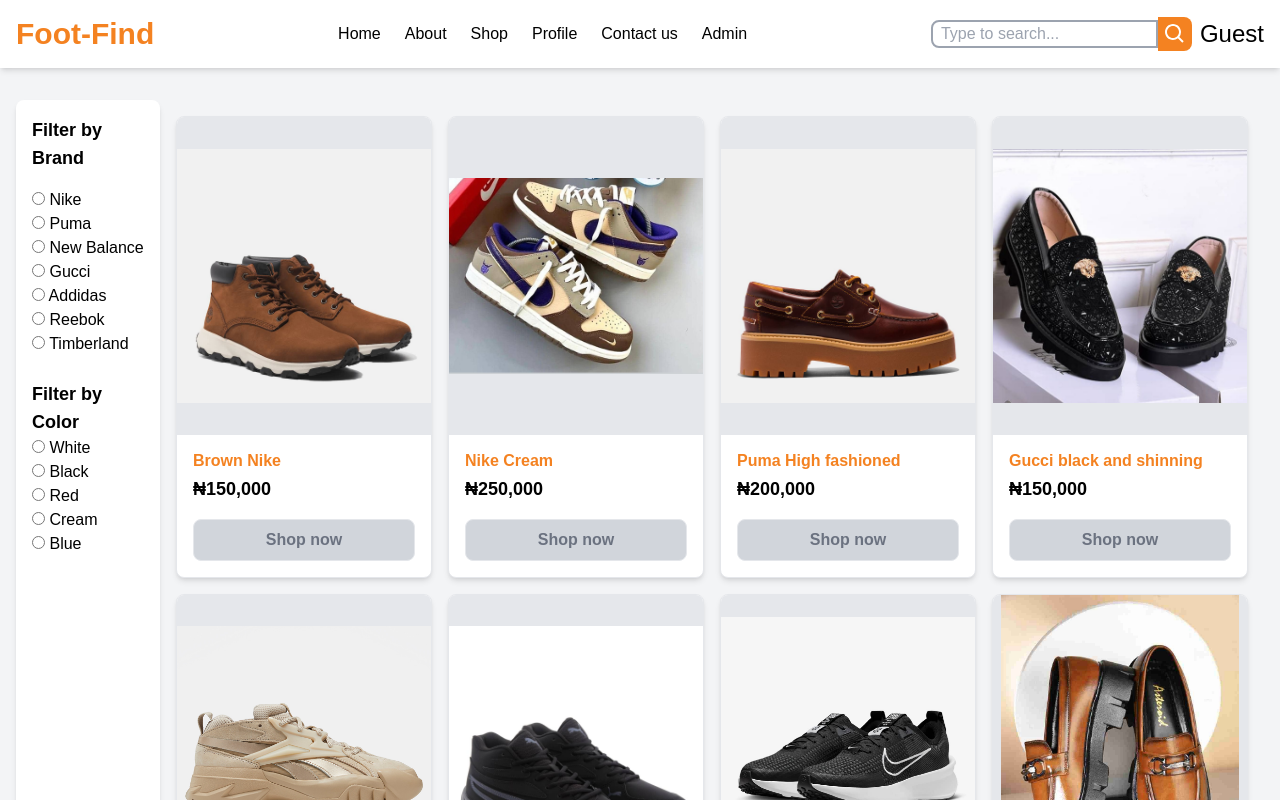
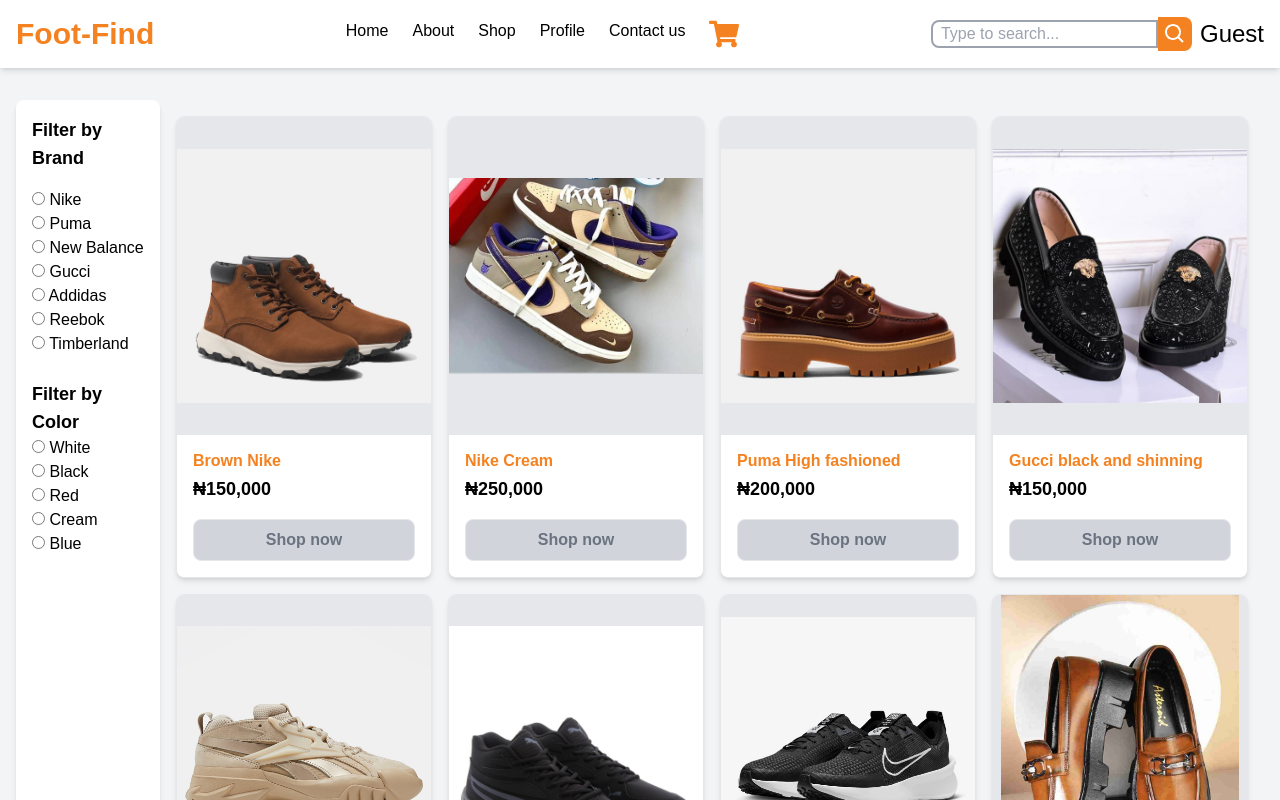
Before and after one commit to TaiwoSoftware/footfind, a React (Vite) app: page /shop in a window 1280 px wide. Shown: the top 800 px of the page. Built offline with nearby package versions, Linux system fonts and the light colour scheme; a web font is replaced by a local one.

Commit message:
added cart basket

```diff
--- a/src/components/Shop/Shop.tsx
+++ b/src/components/Shop/Shop.tsx
@@ -3,6 +3,7 @@
 import { useState } from "react";
 import { ProductJson } from "./ProductJson";
 import { useMediaQuery } from "react-responsive";
+import { FaShoppingCart } from "react-icons/fa";
 import "./shop.css";
 
 export const Shop: React.FC = () => {
@@ -80,7 +81,9 @@
               <Link to={"/shop"}>Shop</Link>
               <Link to={"/profile"}>Profile</Link>
               <Link to={"/contact"}>Contact us</Link>
-              <Link to={"/admin"}>Admin</Link>
+              <Link to={"/cart"}>
+              <FaShoppingCart className="text-logo-orange text-3xl" />
+              </Link>
             </nav>
 
             <div className="hidden lg:flex items-center">
@@ -133,7 +136,7 @@
                   <Link to={"/shop"}>Shop</Link>
                   <Link to={"/profile"}>Profile</Link>
                   <Link to={"/contact"}>Contact us</Link>
-                  <Link to={"/admin"}>Admin</Link>
+                  <Link to={"/cart"}>cart</Link>
                 </nav>
 
                 <h2 className="text-lg font-bold mt-6">Filter by Brand</h2>
```
